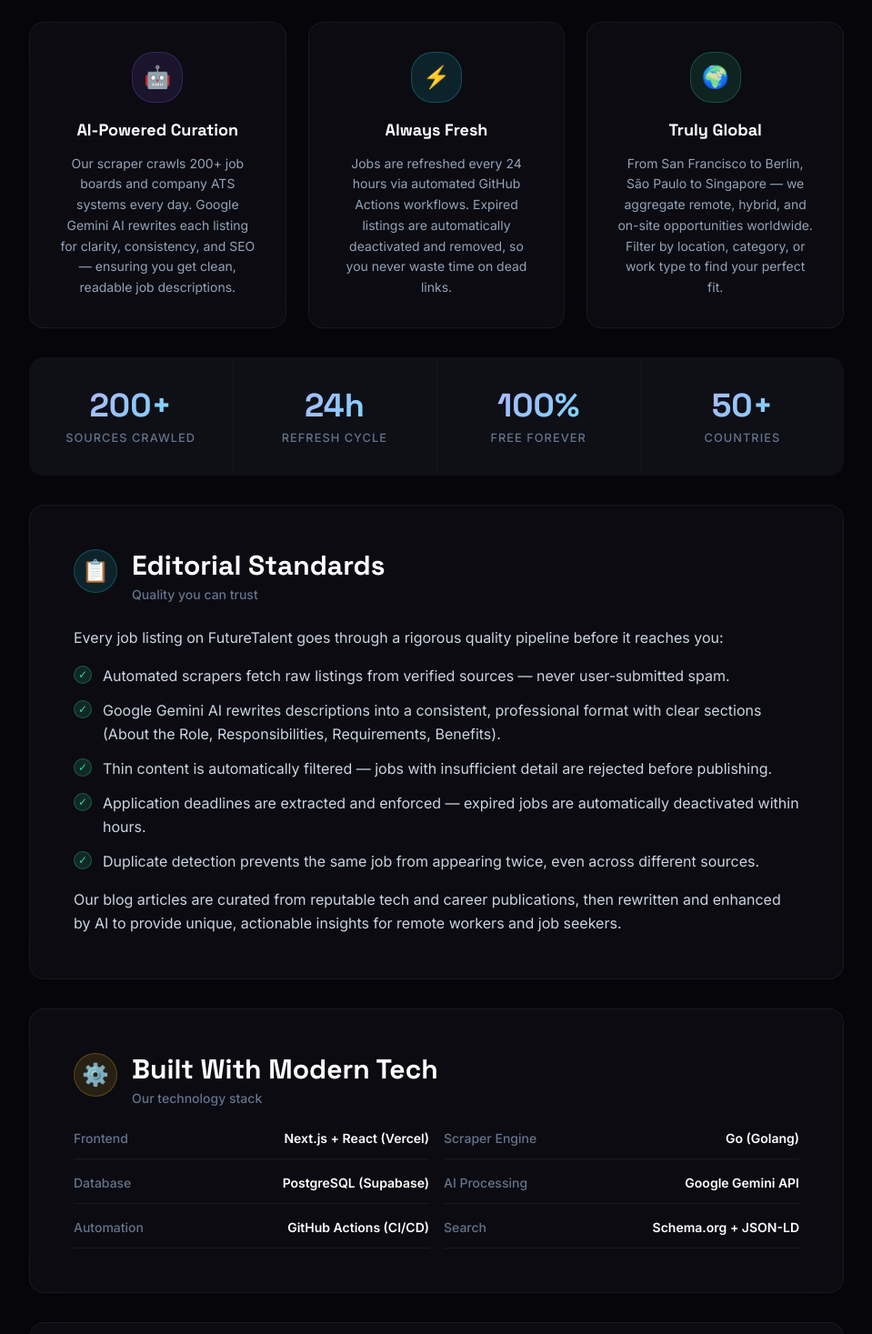
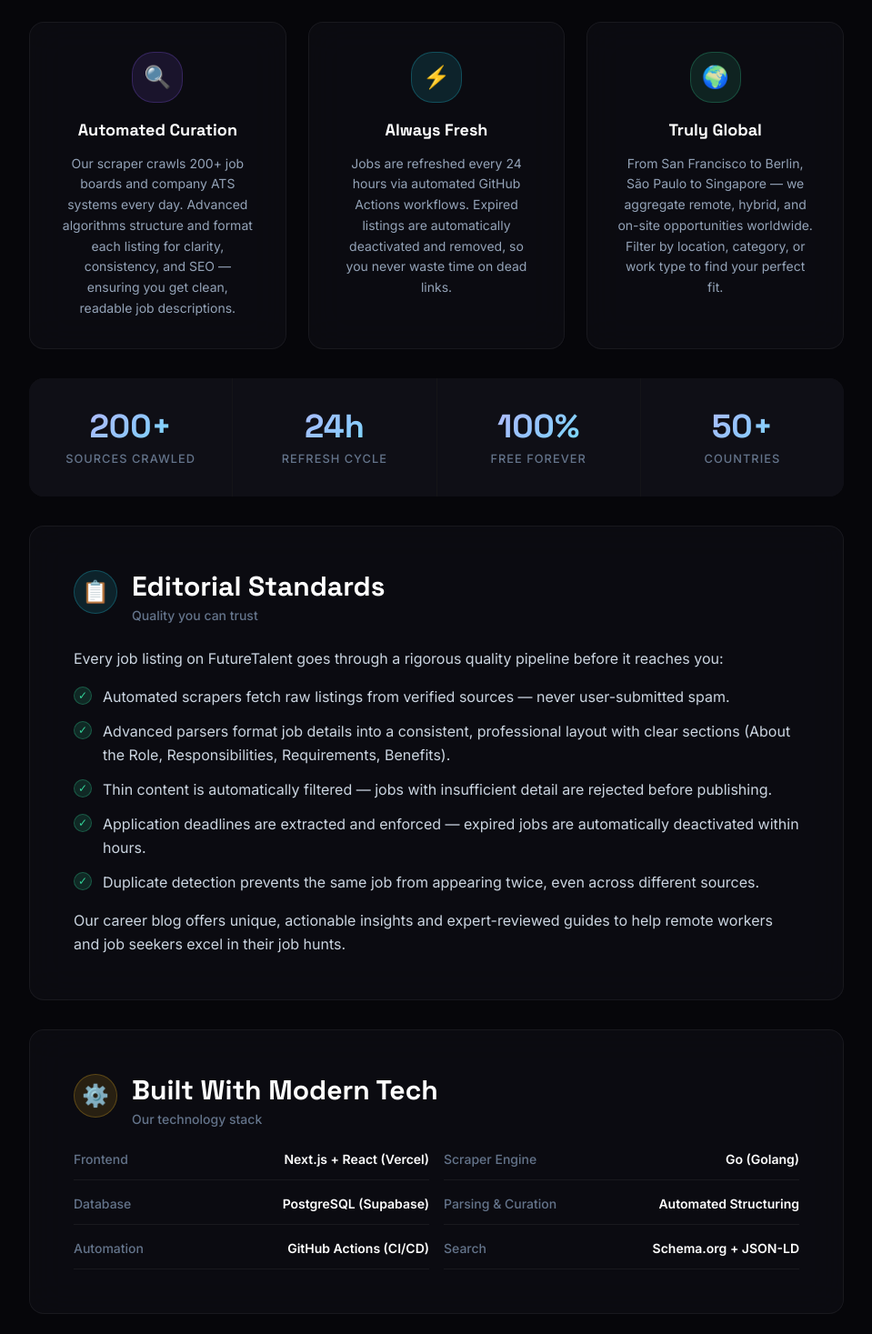
Before and after one commit to MusfiqurRahman12/Job-portal, a Next.js app in the folder website/: page /about in a window 1280 px wide. Shown: the part 920-2387 px from the top of the page at 91% size, without its empty margins (160-1119 px from the left). Built offline with nearby package versions, Linux system fonts and the light colour scheme.

Commit message:
fix: adjust editorial and curation phrasing to be search engine compliant and avoid AI-spinning flags

```diff
--- a/website/src/app/about/AboutClient.tsx
+++ b/website/src/app/about/AboutClient.tsx
@@ -193,10 +193,10 @@ export default function AboutClient() {
           <div className="grid md:grid-cols-3 gap-6">
             {[
               {
-                icon: "🤖",
-                title: "AI-Powered Curation",
+                icon: "🔍",
+                title: "Automated Curation",
                 description:
-                  "Our scraper crawls 200+ job boards and company ATS systems every day. Google Gemini AI rewrites each listing for clarity, consistency, and SEO — ensuring you get clean, readable job descriptions.",
+                  "Our scraper crawls 200+ job boards and company ATS systems every day. Advanced algorithms structure and format each listing for clarity, consistency, and SEO — ensuring you get clean, readable job descriptions.",
                 color: "rgba(139, 92, 246, 0.12)",
                 border: "rgba(139, 92, 246, 0.25)",
               },
@@ -286,7 +286,7 @@ export default function AboutClient() {
               <ul className="space-y-3">
                 {[
                   "Automated scrapers fetch raw listings from verified sources — never user-submitted spam.",
-                  "Google Gemini AI rewrites descriptions into a consistent, professional format with clear sections (About the Role, Responsibilities, Requirements, Benefits).",
+                  "Advanced parsers format job details into a consistent, professional layout with clear sections (About the Role, Responsibilities, Requirements, Benefits).",
                   "Thin content is automatically filtered — jobs with insufficient detail are rejected before publishing.",
                   "Application deadlines are extracted and enforced — expired jobs are automatically deactivated within hours.",
                   "Duplicate detection prevents the same job from appearing twice, even across different sources.",
@@ -300,9 +300,8 @@ export default function AboutClient() {
                 ))}
               </ul>
               <p>
-                Our blog articles are curated from reputable tech and career
-                publications, then rewritten and enhanced by AI to provide
-                unique, actionable insights for remote workers and job seekers.
+                Our career blog offers unique, actionable insights and expert-reviewed
+                guides to help remote workers and job seekers excel in their job hunts.
               </p>
             </div>
           </article>
@@ -330,7 +329,7 @@ export default function AboutClient() {
                 { label: "Frontend", value: "Next.js + React (Vercel)" },
                 { label: "Scraper Engine", value: "Go (Golang)" },
                 { label: "Database", value: "PostgreSQL (Supabase)" },
-                { label: "AI Processing", value: "Google Gemini API" },
+                { label: "Parsing & Curation", value: "Automated Structuring" },
                 { label: "Automation", value: "GitHub Actions (CI/CD)" },
                 { label: "Search", value: "Schema.org + JSON-LD" },
               ].map((item) => (
--- a/website/src/app/terms/TermsClient.tsx
+++ b/website/src/app/terms/TermsClient.tsx
@@ -84,7 +84,7 @@ export default function TermsClient() {
               <section className="space-y-4">
                 <h2 className="text-2xl font-bold text-white">2. Job Listings & External Links</h2>
                 <p>
-                  FutureTalent is a job aggregator. We use automated algorithms and AI curation (powered by Google Gemini) to gather, extract, and rewrite job listings from third-party websites for readability.
+                  FutureTalent is a job aggregator. We use automated algorithms and advanced structural parsing to gather, extract, and format job listings from third-party websites for readability.
                 </p>
                 <p>
                   We do not hire employees directly, nor do we act as an employer, agent, or representative of any company posting jobs on our platform. We are not responsible for the accuracy, legality, content, or availability of external job postings. When you apply for a job, you will be redirected to the employer's official website. It is your responsibility to verify the legitimacy of any employer or job opportunity before submitting personal information or accepting employment.
```
